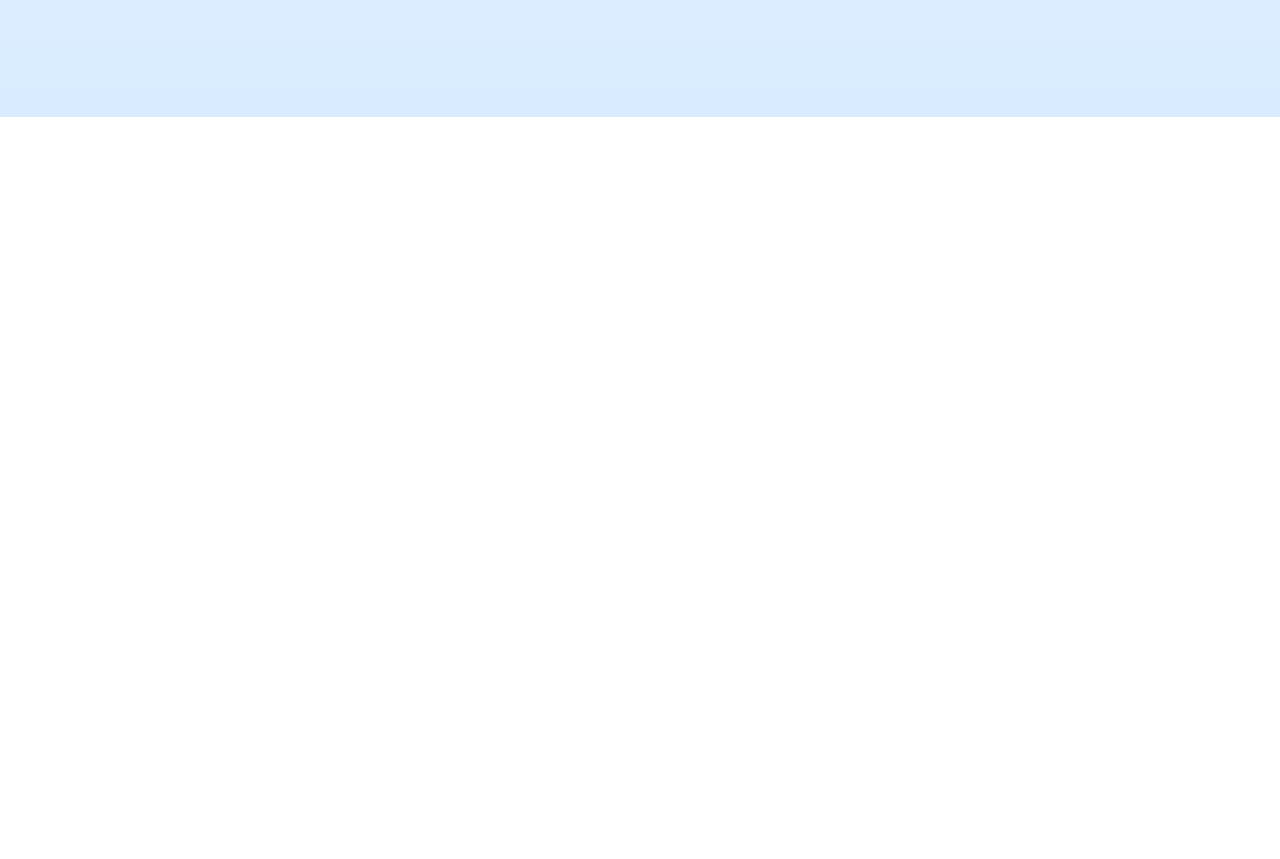
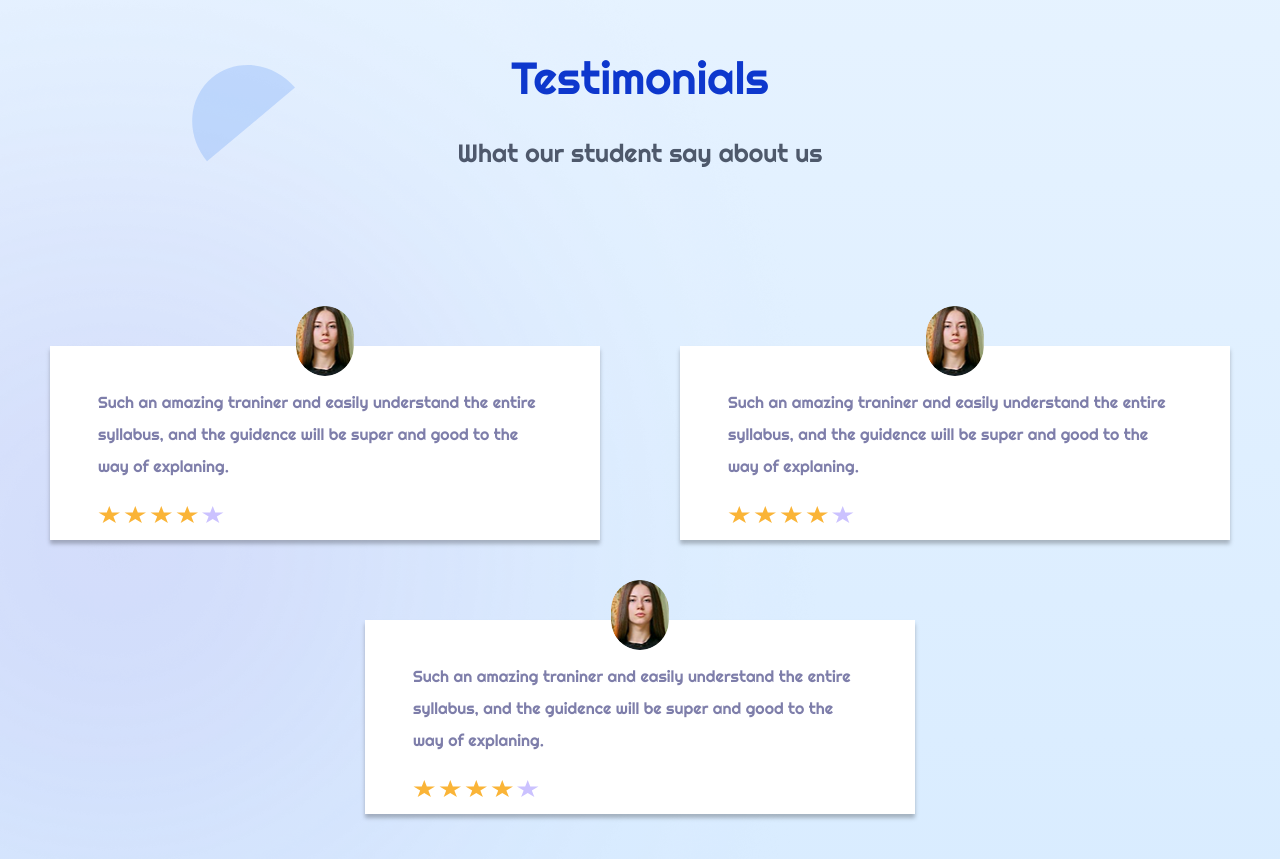
Before and after one commit to LeoAlexThomas/Tailwind-CSS-Landing-page, a plain HTML site: page index.html in a window 1280 px wide. Shown: the part 7344-8203 px from the top of the page. Before the commit the page ends 7461 px from the top, so only its background shows below. Drawn offline with nearby package versions, Linux system fonts and the light colour scheme; a script that the page names is missing.

Commit message:
added testimonial section

```diff
--- a/index.html
+++ b/index.html
@@ -636,8 +636,10 @@
     <!-- Category section ends -->
 
     <!-- multiple section starts -->
-    <section class="relative bg-gradient-to-t from-[#D9ECFF] to-[#F0F3FF00]">
-      <div class="flex flex-col max-w-[1440px] mx-auto px-4 pb-28 md:pb-32">
+    <section
+      class="relative bg-gradient-to-t from-[#D9ECFF] to-[#F0F3FF00] overflow-hidden"
+    >
+      <div class="flex flex-col max-w-[1440px] mx-auto px-4">
         <!-- Subscription section starts -->
         <div
           class="relative w-full max-w-[1280px] mx-auto px-12 py-16 my-16 md:my-40 text-white rounded-[20px] bg-linear-220 from-[#E441FF] from-20% via-[#1901F8BB] via-58% to-[#00B3FF00] to-105% flex gap-4 justify-between"
@@ -714,7 +716,7 @@
         <img
           src="assets/subscribe_triangle_2.svg"
           alt=""
-          class="h-20 w-20 absolute top-[23%] right-[10%] z-[5] opacity-60 hidden lg:block"
+          class="h-20 w-20 absolute top-[27%] right-[10%] z-[5] opacity-60 hidden lg:block"
         />
         <!-- Subscription section ends -->
         <!-- Video Section starts -->
@@ -739,6 +741,105 @@
         </div>
         <!-- Video Section ends -->
       </div>
+      <!-- Testimonial section starts -->
+      <div class="w-full max-w-[1440px] mx-auto px-12 py-16">
+        <h3
+          class="text-4xl md:text-[45px] font-normal text-center mb-2 md:mb-8 text-[#0E38CD]"
+        >
+          Testimonials
+        </h3>
+        <p
+          class="text-xl md:text-[25px] font-normal text-center mb-20 md:mb-44 text-[#4E596B]"
+        >
+          What our student say about us
+        </p>
+        <!-- Testimonial Cards starts -->
+        <div
+          class="relative w-full flex flex-wrap flex-1 gap-20 justify-center items-center z-20"
+        >
+          <!-- Testimonial Card 1 starts  -->
+          <div
+            class="absolute top-0 bg-white w-full max-w-[550px] relative px-12 pb-4 pt-10 shadow-[0_4px_4px_rgba(0,0,0,0.25)]"
+          >
+            <img
+              src="assets/testimonial_image.png"
+              alt="girl"
+              class="absolute -top-10 left-1/2 translate-x-[-50%] w-[58px] h-[70px] rounded-full"
+            />
+            <p class="text-base text-[#7E7EAA] mb-6 leading-8">
+              Such an amazing traniner and easily understand the entire
+              syllabus, and the guidence will be super and good to the way of
+              explaning.
+            </p>
+            <div class="flex gap-1">
+              <img src="assets/star_filled.svg" alt="star" />
+              <img src="assets/star_filled.svg" alt="star" />
+              <img src="assets/star_filled.svg" alt="star" />
+              <img src="assets/star_filled.svg" alt="star" />
+              <img src="assets/star.svg" alt="star" />
+            </div>
+          </div>
+          <!-- Testimonial Card 1 ends  -->
+          <!-- Testimonial Card 2 starts  -->
+          <div
+            class="bg-white w-full max-w-[550px] relative px-12 pb-4 pt-10 shadow-[0_4px_4px_rgba(0,0,0,0.25)]"
+          >
+            <img
+              src="assets/testimonial_image.png"
+              alt="girl"
+              class="absolute -top-10 left-1/2 translate-x-[-50%] w-[58px] h-[70px] rounded-full"
+            />
+            <p class="text-base text-[#7E7EAA] mb-6 leading-8">
+              Such an amazing traniner and easily understand the entire
+              syllabus, and the guidence will be super and good to the way of
+              explaning.
+            </p>
+            <div class="flex gap-1">
+              <img src="assets/star_filled.svg" alt="star" />
+              <img src="assets/star_filled.svg" alt="star" />
+              <img src="assets/star_filled.svg" alt="star" />
+              <img src="assets/star_filled.svg" alt="star" />
+              <img src="assets/star.svg" alt="star" />
+            </div>
+          </div>
+          <!-- Testimonial Card 2 ends  -->
+          <!-- Testimonial Card 3 starts  -->
+          <div
+            class="bg-white w-full max-w-[550px] relative px-12 pb-4 pt-10 shadow-[0_4px_4px_rgba(0,0,0,0.25)]"
+          >
+            <img
+              src="assets/testimonial_image.png"
+              alt="girl"
+              class="absolute -top-10 left-1/2 translate-x-[-50%] w-[58px] h-[70px] rounded-full"
+            />
+            <p class="text-base text-[#7E7EAA] mb-6 leading-8">
+              Such an amazing traniner and easily understand the entire
+              syllabus, and the guidence will be super and good to the way of
+              explaning.
+            </p>
+            <div class="flex gap-1">
+              <img src="assets/star_filled.svg" alt="star" />
+              <img src="assets/star_filled.svg" alt="star" />
+              <img src="assets/star_filled.svg" alt="star" />
+              <img src="assets/star_filled.svg" alt="star" />
+              <img src="assets/star.svg" alt="star" />
+            </div>
+          </div>
+          <!-- Testimonial Card 3 ends  -->
+        </div>
+        <!-- Testimonial Cards ends -->
+        <img
+          src="assets/semi_circle.svg"
+          alt=""
+          class="hidden md:block absolute bottom-[27%] left-[15%] z-[5]"
+        />
+        <img
+          src="assets/testimonial_circle_blur.png"
+          alt=""
+          class="absolute left-0 bottom-[-450px] z-[5]"
+        />
+      </div>
+      <!-- Testimonial section ends -->
     </section>
     <!-- Multiple section ends -->
   </body>
```
Also changed, not shown: assets/star.svg (added), assets/star_filled.svg (added).
